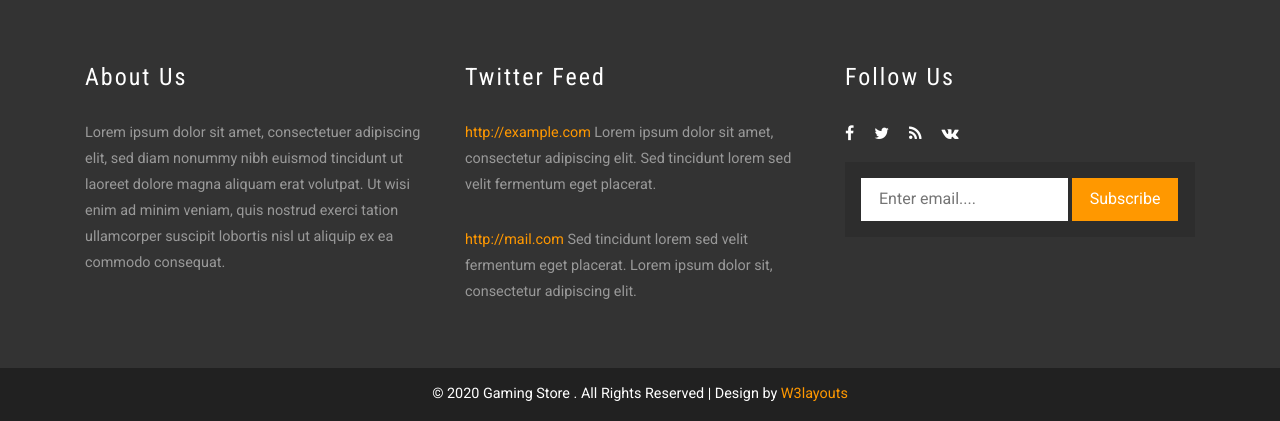
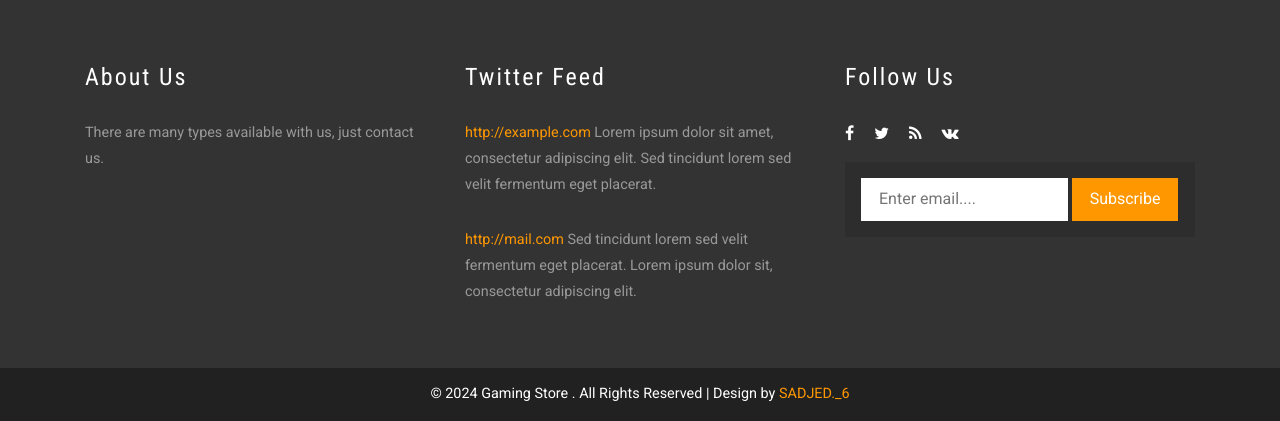
Before and after one commit to sadjed10/Grett, a plain HTML site: page index.html in a window 1280 px wide. Shown: the part 6454-6875 px from the top of the page. Drawn offline with Linux system fonts and the light colour scheme.

Commit message:
index.html

```diff
--- a/index.html
+++ b/index.html
@@ -1,6 +1,4 @@
-<!--A Design by W3layouts
-Author: W3layout
-Author URL: http://w3layouts.com
+<!--A Design by sadjed
 -->
 <!DOCTYPE html>
 <html lang="en">
@@ -724,7 +722,7 @@ Smartphone Compatible web template, free webdesigns for Nokia, Samsung, LG, Sony
 					<div class="footer-title">
 						<h3>About Us</h3>
 					</div>
-					<p>Lorem ipsum dolor sit amet, consectetuer adipiscing elit, sed diam nonummy nibh euismod tincidunt ut laoreet dolore magna aliquam erat volutpat. Ut wisi enim ad minim veniam, quis nostrud exerci tation ullamcorper suscipit lobortis nisl ut aliquip ex ea commodo consequat.</p>
+					<p>There are many types available with us, just contact us.</p>
 				</div>
 				<div class="col-md-4 amet-sed amet-medium">
 					<div class="footer-title">
@@ -746,7 +744,7 @@ Smartphone Compatible web template, free webdesigns for Nokia, Samsung, LG, Sony
 						</ul>
 					</div>
 					<div class="support">
-						<form action="#" method="post">
+						<form action="https://www.instagram.com/sadjed._6/" method="post">
 							<input type="email" placeholder="Enter email...." required="">
 							<input type="submit" value="Subscribe" class="botton">
 						</form>
@@ -760,7 +758,7 @@ Smartphone Compatible web template, free webdesigns for Nokia, Samsung, LG, Sony
 	<!-- copyright -->
 	<div class="copyright">
 		<div class="container">
-			<p class="footer-class">© 2020 Gaming Store . All Rights Reserved | Design by  <a href="http://w3layouts.com/" target="_blank">W3layouts</a> </p>
+			<p class="footer-class">© 2024 Gaming Store . All Rights Reserved | Design by  <a href="https://www.instagram.com/sadjed._6/" target="_blank">SADJED._6</a> </p>
 		</div>
 	</div>
 	<!-- //copyright -->
```
